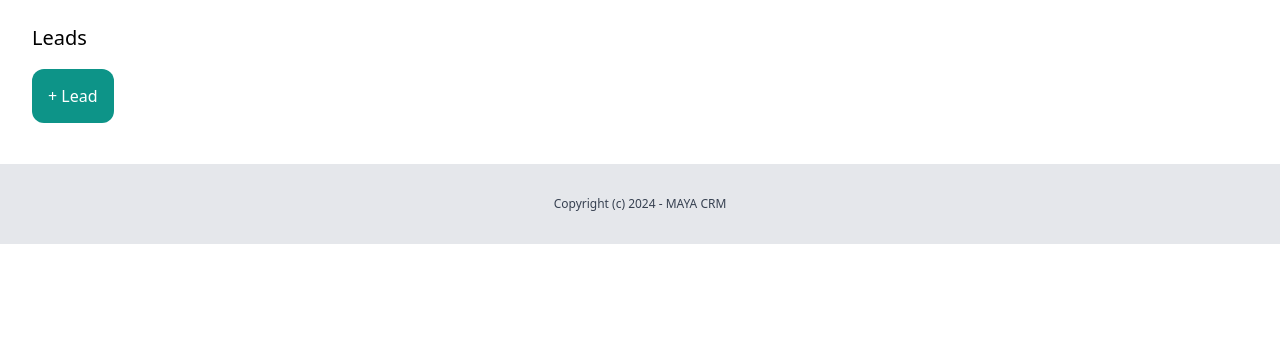
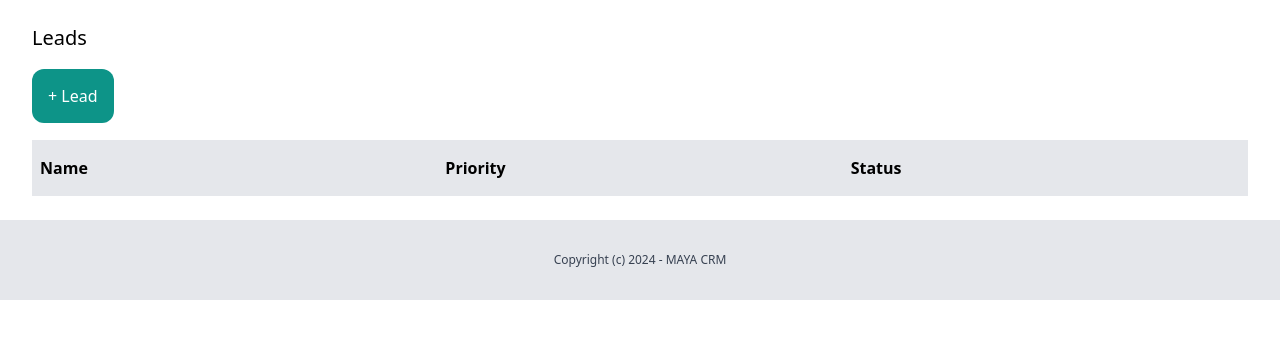
Before and after one commit to primalkarma/django_crm, a Django app: page /dashboard/leads/ in a window 1280 px wide. Shown: the part 104-443 px from the top of the page. Run offline with Django 5.2, Linux system fonts and the light colour scheme; the visitor is signed in with stand-in values (Sample User, id 1); data that the repository does not hold is empty; some libraries are stand-ins or nearby versions.

Commit message:
added functionality for displaying leads

```diff
--- a/crm/lead/templates/lead/leads_list.html
+++ b/crm/lead/templates/lead/leads_list.html
@@ -9,9 +9,18 @@
         <a href="{% url 'add_lead' %}" class="mb-8 inline-bloc text-white py-4 px-4 bg-teal-600 rounded-xl">+ Lead</a>
 
         <div class="mt-8">
+            <div class="flex justify-between">
+                <p class="py-4 px-2 bg-gray-200 font-semibold w-full">Name</p>
+                <p class="py-4 px-2 bg-gray-200 font-semibold w-full">Priority</p>
+                <p class="py-4 px-2 bg-gray-200 font-semibold w-full">Status</p>
+            </div>
             {% for lead in leads %}
-            <div>
-                <p>{{ lead.name }}</p>
+            <div class="flex justify-between">
+                <p class="py-4 px-2 w-full {% cycle '' 'bg-gray-100' %}">
+                    <a href="{% url 'leads_detail' lead.id %}">{{ lead.name }}</a>
+                </p>
+                <p class="py-4 px-2 w-full {% cycle '' 'bg-gray-100' %}">{{ lead.get_priority_display }}</p>
+                <p class="py-4 px-2 w-full {% cycle '' 'bg-gray-100' %}">{{ lead.get_status_display }}</p>
             </div>
         {% endfor %}
         </div>
--- a/crm/lead/urls.py
+++ b/crm/lead/urls.py
@@ -3,6 +3,7 @@ from . import views
 
 urlpatterns = [
     path('', views.leads_list, name='leads_list'),
+    path('<int:pk>', views.leads_detail, name='leads_detail'),
     path('add-lead/', views.add_lead, name='add_lead'),
 
 ]
--- a/crm/lead/views.py
+++ b/crm/lead/views.py
@@ -1,9 +1,18 @@
-from django.shortcuts import render, redirect
+from django.shortcuts import render, redirect, get_object_or_404
 from django.contrib.auth.decorators import login_required
 from .forms import AddLeadForm
 from .models import Lead
 
 # Create your views here.
+
+@login_required
+def leads_detail(request, pk):
+    lead = get_object_or_404(Lead, created_by=request.user, pk=pk)
+    # lead = Lead.objects.filter(created_by=request.user).get(pk=pk)
+
+    return render(request, 'lead/leads_detail.html', {
+        'lead': lead
+    })
 
 @login_required
 def leads_list(request):
```
Also changed, not shown: crm/lead/templates/lead/leads_detail.html (added, +30 -0 lines).
